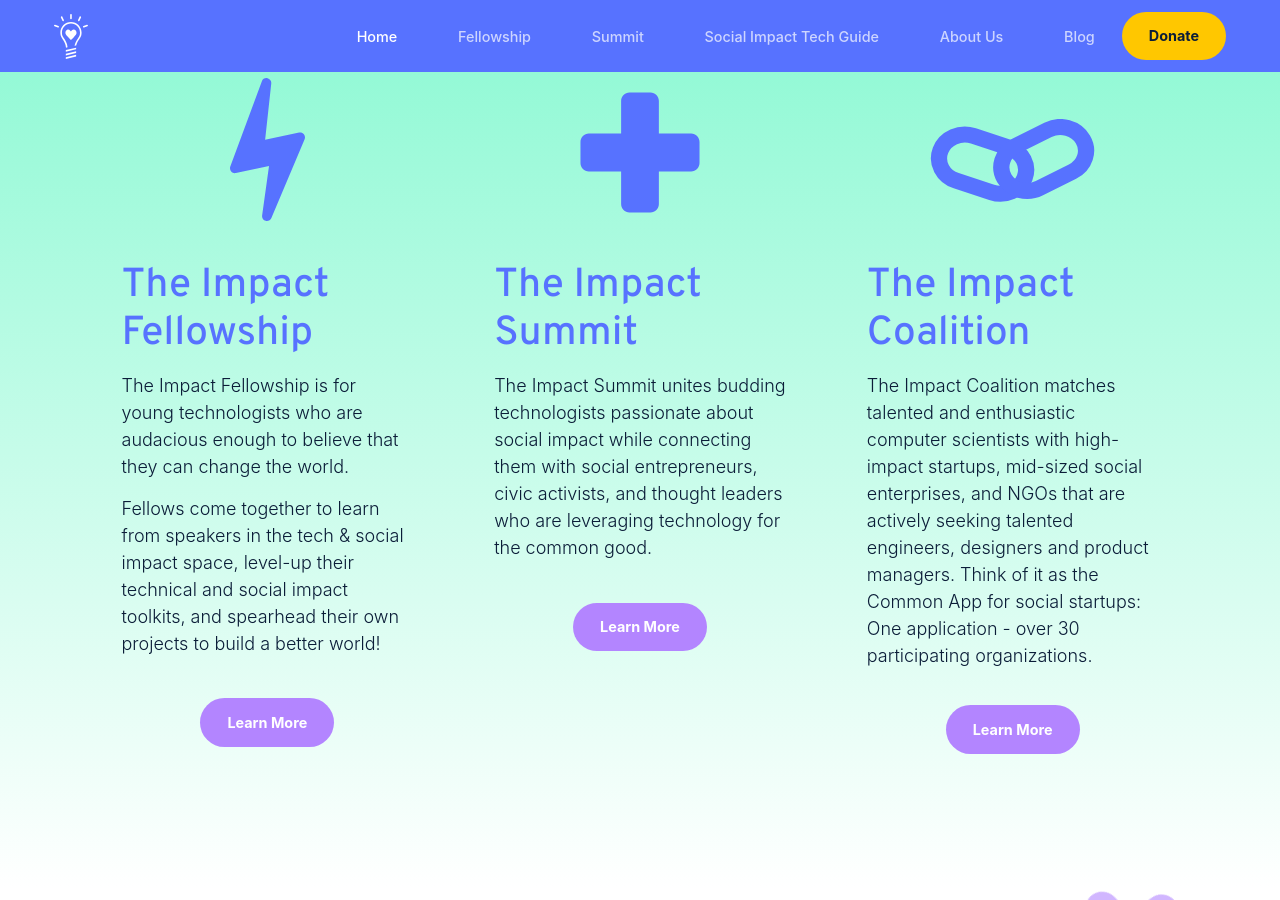
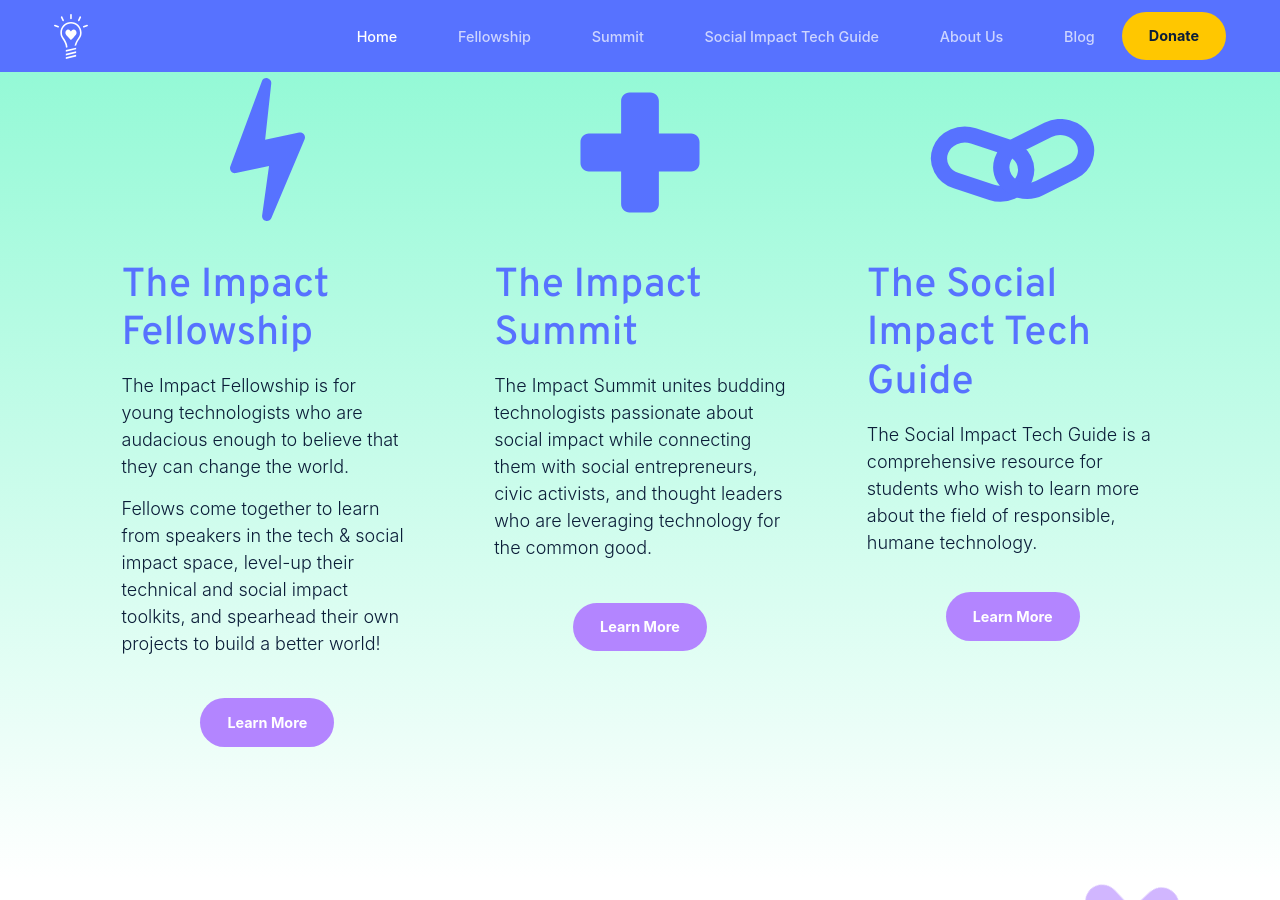
Before and after one commit to impact-labs/impact-labs.github.io, a Jekyll site: the page built from pages/home.html, in a window 1280 px wide and 900 px high, scrolled down 1913 px. Built offline with Jekyll 4.4.1, drawn with Linux system fonts in a browser that asks for light colours; a script that is not in the unit is left out.

Commit message:
Update home.html

```diff
--- a/pages/home.html
+++ b/pages/home.html
@@ -95,13 +95,13 @@ image: /assets/images/seo/home.jpg
 		<img alt="Impact Coalition" class="my-4 ml-3 d-md-none" src="/assets/images/icons/coalition.svg" class="img-fluid"/>
 		<div class="col-12 col-md-4 text-center px-md-4 mb-5 mb-md-0">
 			<div class="text-left">
-				<h2>The Impact Coalition</h2>
+				<h2>The Social Impact Tech Guide</h2>
 				<p class="lead text-left">
-					The Impact Coalition matches talented and enthusiastic computer scientists with high-impact startups, mid-sized social enterprises, and NGOs that are actively seeking talented engineers, designers and product managers. Think of it as the Common App for social startups: One application - over 30 participating organizations.
+					The Social Impact Tech Guide is a comprehensive resource for students who wish to learn more about the field of responsible, humane technology.
 				</p>
 				<br/>
 				<div class="text-md-center">
-					<a class="btn btn-secondary" role="button" aria-pressed="true" href="./coalition">Learn More</a></button>
+					<a class="btn btn-secondary" role="button" aria-pressed="true" href="https://impactlabs.notion.site/Social-Impact-Tech-Guide-2c1bf28a2eb04c0d92c2fee7f510f95b">Learn More</a></button>
 				</div>
 			</div>
 		</div>
```
